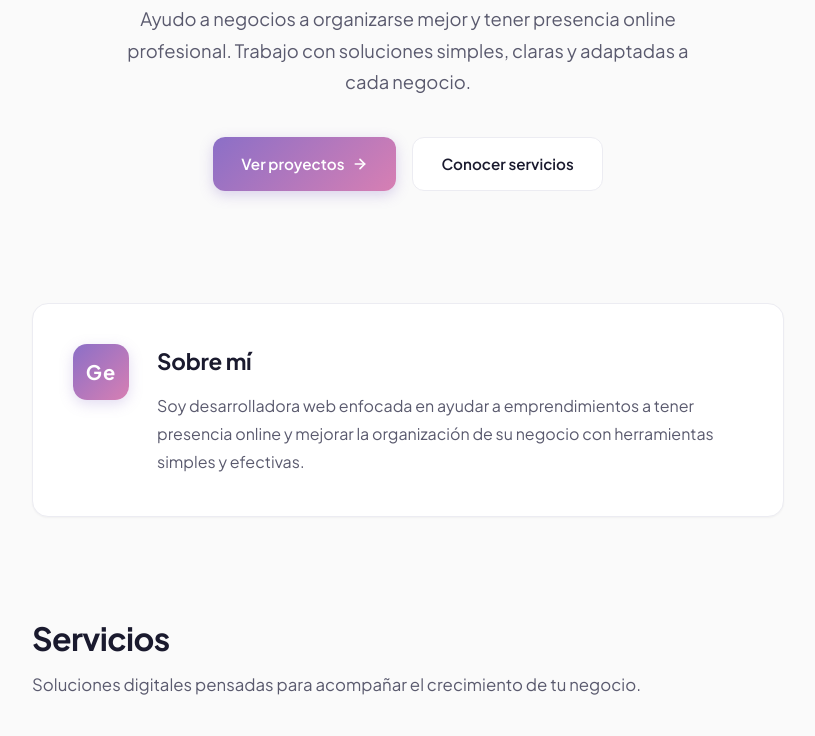
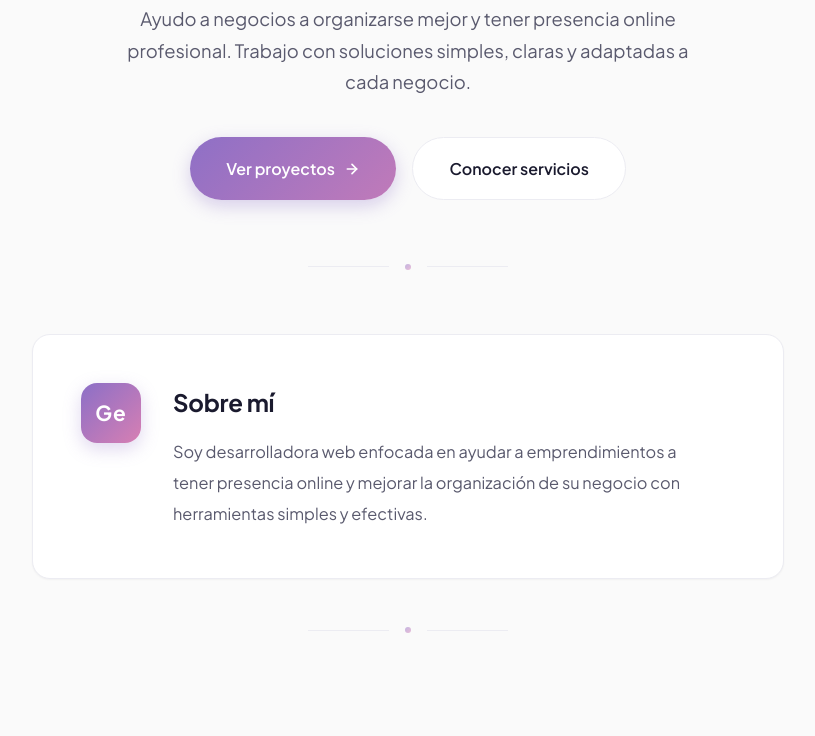
Before and after one commit to giseesp91-bot/portfolio-gise, a plain HTML site: page index.html in a window 1280 px wide. Shown: the part 370-1106 px from the top of the page, without its empty margins (232-1047 px from the left). Drawn offline with Linux system fonts and the light colour scheme.

Commit message:
Update index.html

```diff
--- a/index.html
+++ b/index.html
@@ -133,72 +133,128 @@
   .btn {
     display: inline-flex;
     align-items: center;
-    gap: 0.5rem;
-    padding: 0.85rem 1.75rem;
+    gap: 0.6rem;
+    padding: 1.1rem 2.25rem;
     font-family: inherit;
-    font-size: 0.95rem;
+    font-size: 1rem;
     font-weight: 600;
-    border-radius: 12px;
+    border-radius: 100px;
     text-decoration: none;
-    transition: all 0.25s ease;
+    transition: all 0.3s cubic-bezier(0.4, 0, 0.2, 1);
     cursor: pointer;
     border: none;
+    position: relative;
+    overflow: hidden;
   }
 
   .btn-primary {
     background: var(--gradient);
     color: var(--white);
-    box-shadow: 0 4px 14px rgba(139, 111, 199, 0.3);
+    box-shadow: 0 6px 18px rgba(139, 111, 199, 0.32);
+    background-size: 150% 150%;
+    background-position: 0% 50%;
   }
 
   .btn-primary:hover {
-    transform: translateY(-2px);
-    box-shadow: 0 8px 22px rgba(139, 111, 199, 0.4);
+    transform: translateY(-3px);
+    box-shadow: 0 14px 32px rgba(139, 111, 199, 0.45);
+    background-position: 100% 50%;
+  }
+
+  .btn-primary svg {
+    transition: transform 0.3s;
+  }
+
+  .btn-primary:hover svg {
+    transform: translateX(4px);
   }
 
   .btn-secondary {
     background: var(--white);
     color: var(--text);
-    border: 1px solid var(--border);
+    border: 1.5px solid var(--border);
   }
 
   .btn-secondary:hover {
     border-color: var(--violet);
     color: var(--violet);
-    transform: translateY(-2px);
+    background: rgba(139, 111, 199, 0.04);
+    transform: translateY(-3px);
+    box-shadow: 0 8px 20px rgba(139, 111, 199, 0.15);
+  }
+
+  /* ---------- DIVIDER ---------- */
+  .divider {
+    display: flex;
+    align-items: center;
+    justify-content: center;
+    gap: 1rem;
+    padding: 0;
+    margin: 0 auto;
+    max-width: 200px;
+  }
+
+  .divider::before,
+  .divider::after {
+    content: '';
+    flex: 1;
+    height: 1px;
+    background: var(--border);
+  }
+
+  .divider span {
+    width: 6px;
+    height: 6px;
+    background: var(--gradient);
+    border-radius: 50%;
+    opacity: 0.5;
   }
 
   /* ---------- SECTIONS ---------- */
   section {
-    padding: 4rem 0;
+    padding: 6rem 0;
   }
 
   .section-title {
-    font-size: 2rem;
+    font-size: 2.5rem;
     font-weight: 700;
-    letter-spacing: -0.02em;
-    margin-bottom: 0.5rem;
+    letter-spacing: -0.025em;
+    margin-bottom: 0.75rem;
+    line-height: 1.15;
+    position: relative;
+    display: inline-block;
+  }
+
+  .section-title::after {
+    content: '';
+    display: block;
+    width: 48px;
+    height: 3px;
+    background: var(--gradient);
+    border-radius: 2px;
+    margin-top: 0.85rem;
   }
 
   .section-subtitle {
     color: var(--text-soft);
-    margin-bottom: 2.5rem;
+    margin-bottom: 3.5rem;
     font-size: 1.05rem;
+    max-width: 560px;
   }
 
   /* ---------- ABOUT ---------- */
   .about {
-    padding: 3rem 0 2rem;
+    padding: 4rem 0 3rem;
   }
 
   .about-card {
     background: var(--white);
     border: 1px solid var(--border);
-    border-radius: 16px;
-    padding: 2.5rem;
+    border-radius: 18px;
+    padding: 3rem;
     box-shadow: var(--shadow-sm);
     display: flex;
-    gap: 1.75rem;
+    gap: 2rem;
     align-items: flex-start;
     transition: box-shadow 0.3s ease;
   }
@@ -208,32 +264,33 @@
   }
 
   .about-mark {
-    width: 56px;
-    height: 56px;
-    border-radius: 14px;
+    width: 60px;
+    height: 60px;
+    border-radius: 16px;
     background: var(--gradient);
     display: flex;
     align-items: center;
     justify-content: center;
     font-weight: 700;
     color: var(--white);
-    font-size: 1.25rem;
+    font-size: 1.3rem;
     letter-spacing: 0.05em;
     flex-shrink: 0;
-    box-shadow: 0 4px 14px rgba(139, 111, 199, 0.25);
+    box-shadow: 0 6px 18px rgba(139, 111, 199, 0.28);
   }
 
   .about-content h2 {
-    font-size: 1.4rem;
+    font-size: 1.5rem;
     font-weight: 700;
-    margin-bottom: 0.75rem;
+    margin-bottom: 1rem;
     letter-spacing: -0.01em;
   }
 
   .about-content p {
     color: var(--text-soft);
-    line-height: 1.75;
-    font-size: 1rem;
+    line-height: 1.9;
+    font-size: 1.02rem;
+    max-width: 540px;
   }
 
   @media (max-width: 600px) {
@@ -306,20 +363,28 @@
 
   /* ---------- PROJECTS ---------- */
   .projects-grid {
-    display: flex;
-    flex-direction: column;
-    gap: 1.5rem;
+    display: grid;
+    grid-template-columns: repeat(2, 1fr);
+    gap: 1.75rem;
+  }
+
+  @media (max-width: 720px) {
+    .projects-grid {
+      grid-template-columns: 1fr;
+    }
   }
 
   .project-card {
     background: var(--white);
     border: 1px solid var(--border);
-    border-radius: 16px;
-    padding: 2rem;
+    border-radius: 18px;
+    padding: 2.5rem;
     box-shadow: var(--shadow-sm);
     transition: all 0.3s ease;
     position: relative;
     overflow: hidden;
+    display: flex;
+    flex-direction: column;
   }
 
   .project-card::before {
@@ -346,7 +411,8 @@
 
   .project-tag {
     display: inline-block;
-    padding: 0.3rem 0.75rem;
+    align-self: flex-start;
+    padding: 0.35rem 0.85rem;
     background: rgba(139, 111, 199, 0.08);
     color: var(--violet);
     border-radius: 6px;
@@ -354,20 +420,22 @@
     font-weight: 600;
     text-transform: uppercase;
     letter-spacing: 0.05em;
-    margin-bottom: 1rem;
+    margin-bottom: 1.25rem;
   }
 
   .project-title {
     font-size: 1.4rem;
     font-weight: 700;
-    margin-bottom: 0.75rem;
+    margin-bottom: 0.85rem;
     letter-spacing: -0.01em;
+    line-height: 1.3;
   }
 
   .project-desc {
     color: var(--text-soft);
-    margin-bottom: 1.5rem;
-    line-height: 1.7;
+    margin-bottom: 1.75rem;
+    line-height: 1.75;
+    flex: 1;
   }
 
   .project-link {
@@ -379,6 +447,8 @@
     font-weight: 600;
     font-size: 0.95rem;
     transition: gap 0.25s, color 0.25s;
+    align-self: flex-start;
+    margin-top: auto;
   }
 
   .project-link:hover {
@@ -524,10 +594,19 @@
       padding: 4rem 0 3rem;
     }
     section {
-      padding: 3rem 0;
+      padding: 4rem 0;
+    }
+    .section-title {
+      font-size: 2rem;
+    }
+    .section-subtitle {
+      margin-bottom: 2.5rem;
     }
     .project-card {
-      padding: 1.5rem;
+      padding: 2rem;
+    }
+    .about-card {
+      padding: 2.25rem;
     }
     .contact {
       padding: 2.5rem 1.5rem;
@@ -538,6 +617,7 @@
     }
     .btn {
       justify-content: center;
+      padding: 1rem 1.75rem;
     }
   }
 </style>
@@ -568,6 +648,8 @@
     </div>
   </section>
 
+  <div class="divider"><span></span></div>
+
   <!-- SOBRE MÍ -->
   <section class="about" id="sobre-mi">
     <div class="about-card">
@@ -580,6 +662,8 @@
       </div>
     </div>
   </section>
+
+  <div class="divider"><span></span></div>
 
   <!-- SERVICIOS -->
   <section id="servicios">
@@ -627,6 +711,8 @@
 
     </div>
   </section>
+
+  <div class="divider"><span></span></div>
 
   <!-- PROYECTOS -->
   <section id="proyectos">
@@ -694,6 +780,8 @@
     </div>
   </section>
 
+  <div class="divider"><span></span></div>
+
   <!-- CONTACTO -->
   <section id="contacto">
     <div class="contact">
```
